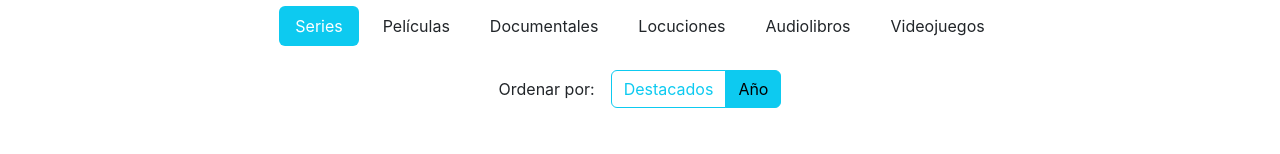
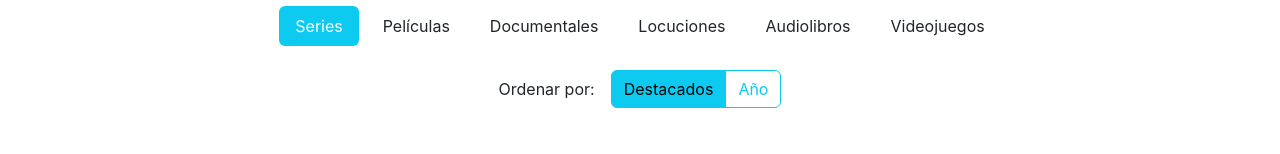
Before and after one commit to Carloren/carloren-website, a React (Vite) app in the folder frontend/: page /doblajes in a window 1280 px wide. Shown: the part 221-375 px from the top of the page. Built offline with nearby package versions, Linux system fonts and the light colour scheme; no server answers.

Commit message:
orden por defecto destacados

```diff
--- a/frontend/src/pages/Doblajes.jsx
+++ b/frontend/src/pages/Doblajes.jsx
@@ -8,7 +8,7 @@ function Doblajes() {
   const [doblajes, setDoblajes] = useState([]);
   const [loading, setLoading] = useState(true);
   const [error, setError] = useState(null);
-  const [sortByImportant, setSortByImportant] = useState(false);
+  const [sortByImportant, setSortByImportant] = useState(true);
 
   const categories = ['Series', 'Películas', 'Documentales', 'Locuciones', 'Audiolibros', 'Videojuegos'];
 
```
